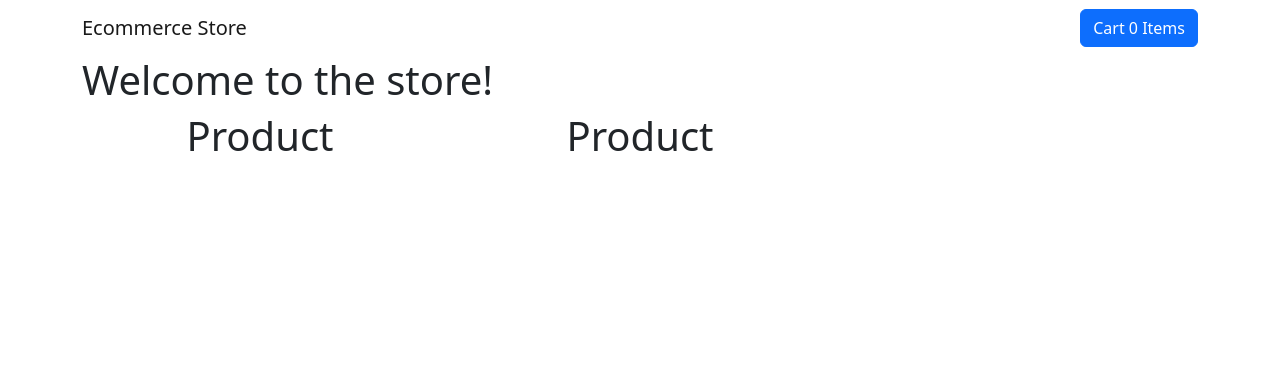
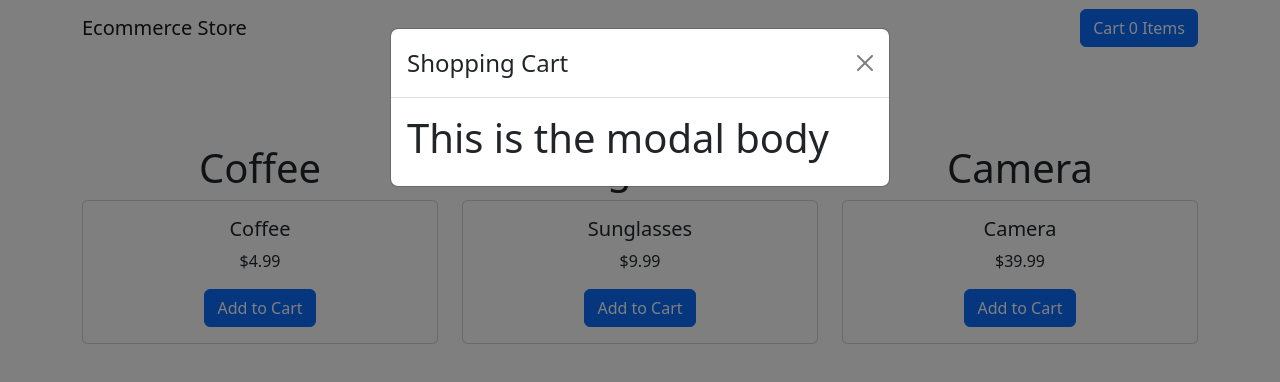
Before and after one commit to NYaCodes/ecommerce-store-react, a React (Create React App) app: page / in a window 1280 px wide. Both pictures are taken after a click on the button "Cart 0 Items". Shown: the top 382 px of the page. Built offline with nearby package versions, Linux system fonts and the light colour scheme.

Commit message:
Creating a modal for the cart

```diff
--- a/src/components/Navbar.js
+++ b/src/components/Navbar.js
@@ -1,15 +1,27 @@
 import{Button, Container, Navbar, Modal} from 'react-bootstrap'
-
+import { useState } from 'react';
 
 function NavbarComponet() {
+    const [show, setShow] = useState(false);
+const handleclose = () => setShow(false);
+const handleShow = () => setShow(true);
+
 return (
+    <>
     <Navbar expand="sm">
 <Navbar.Brand href='/'>Ecommerce Store</Navbar.Brand>
 <Navbar.Toggle />
 <Navbar.Collapse className='justify-content-end'>
-<Button> Cart 0 Items</Button>
+<Button onClick={handleShow}> Cart 0 Items</Button>
 </Navbar.Collapse>
     </Navbar>
+    <Modal show={show} onHide={handleclose}>
+        <Modal.Header closeButton>
+            <Modal.Title>Shopping Cart</Modal.Title>
+        </Modal.Header>
+        <Modal.Body > <h1>This is the modal body</h1></Modal.Body>
+    </Modal>
+    </>
 )
 }
 export default NavbarComponet;
--- /dev/null
+++ b/src/components/ProductCard.js
@@ -0,0 +1,16 @@
+import {Form, Button, Card, Row, Col } from "react-bootstrap";
+
+function ProductCard(props) {
+    const product = props.product;
+
+return(
+    <Card>
+        <Card.Body>
+            <Card.Title>{product.title}</Card.Title>
+            <Card.Text>${product.price}</Card.Text>
+            <Button variant="primary">Add to Cart</Button>
+        </Card.Body>
+    </Card>
+)
+}
+export default ProductCard;
--- a/src/pages/Store.js
+++ b/src/pages/Store.js
@@ -1,18 +1,20 @@
 import {Row, Col} from 'react-bootstrap';
-
-
+import { productsArray } from '../productsStore';
+import ProductCard from '../components/ProductCard';
 
 function Store() {
     return(
         <>
-        <h1>Welcome to the store!</h1>
+        <h1 align="center" className='p-3'>Welcome to the store!</h1>
         <Row xs={1} md={3} className="g-4" >
-            <Col align="center">
-                <h1> Product</h1>
+            {productsArray.map((product, idx) => (
+                <Col align="center" key={idx}>
+                <h1> {product.title}</h1>
+                <ProductCard product={product} />
             </Col>
-             <Col align="center">
-                <h1> Product</h1>
-            </Col>
+            ))}
+
+
         </Row>
         </>
     )
--- a/src/productsStore.js
+++ b/src/productsStore.js
@@ -22,7 +22,7 @@ const productsArray = [
 function getProductData(id) {
     let productData = productsArray.find(product => product.id === id);
 
-    if (productData == undefined) {
+    if (productData === undefined) {
         console.log("Product data does not exist for ID: " + id);
         return undefined;
     }
```
